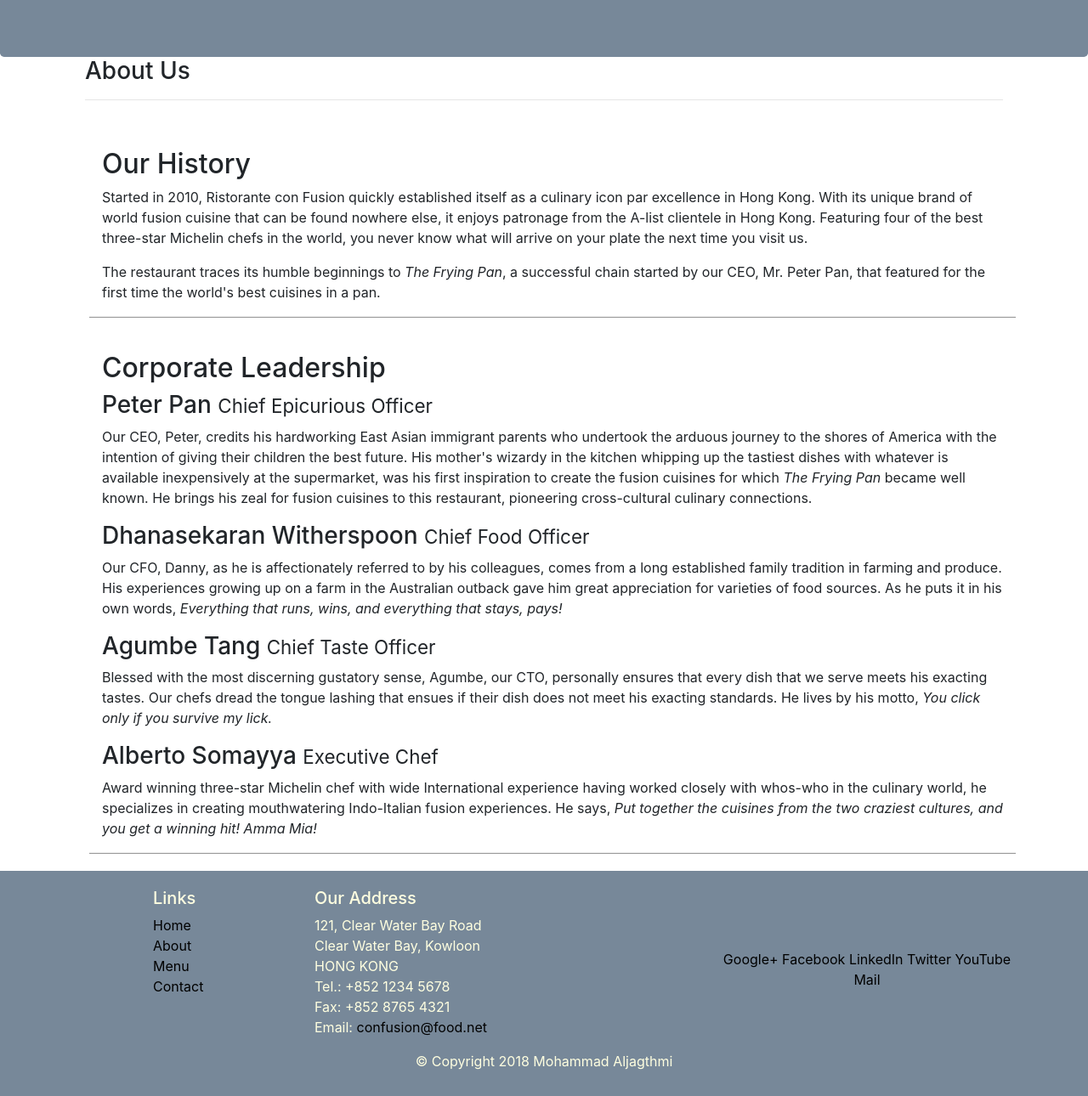
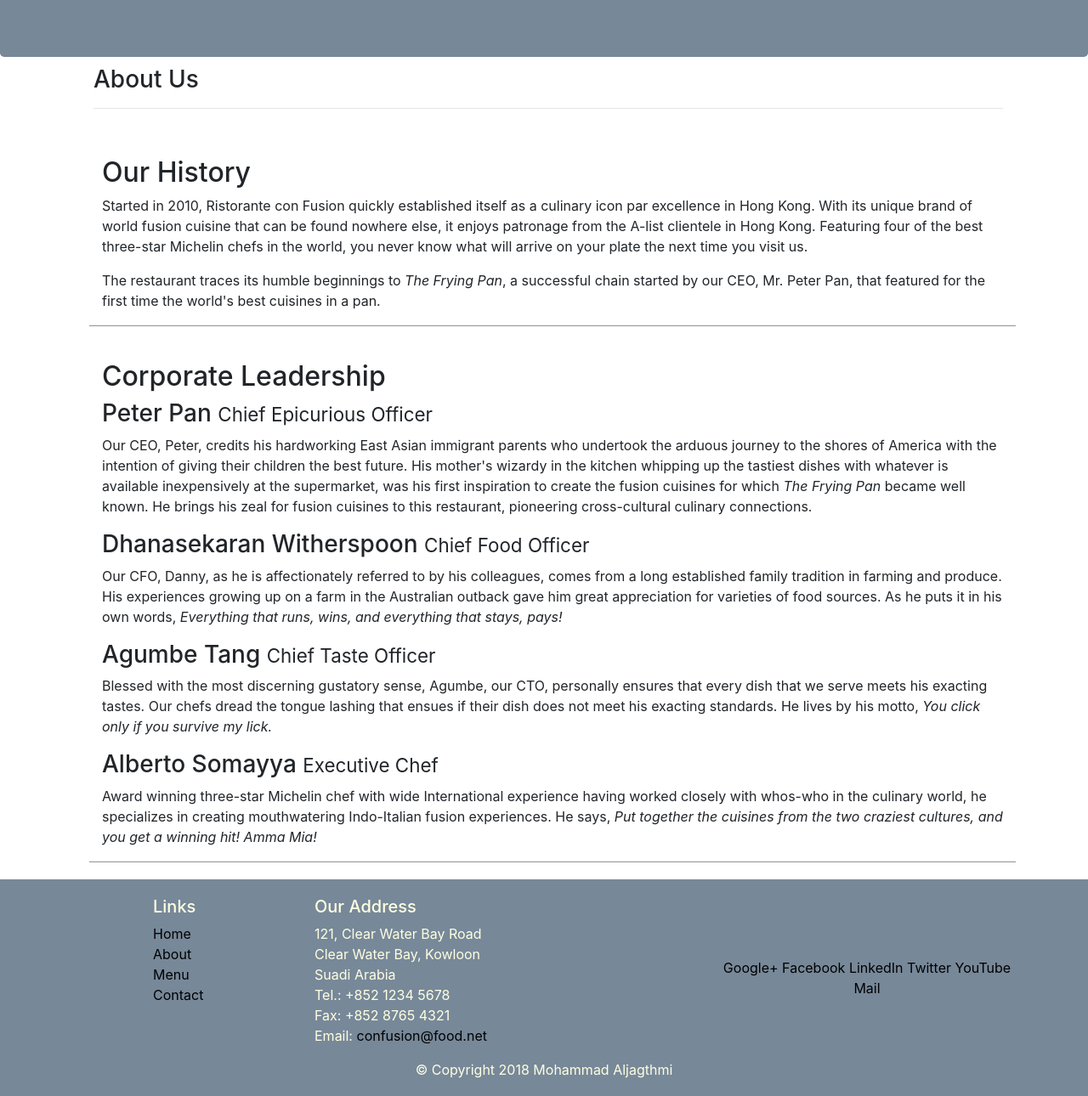
Before and after one commit to dvlprmo/design-website-bootstrap, a website: page index.html in a window 1280 px wide. Shown: the part 217-1507 px from the top of the page at 85% size. Drawn offline with nearby package versions, Linux system fonts and the light colour scheme.

Commit message:
Final product with some minor modifications.

```diff
--- a/index.html
+++ b/index.html
@@ -81,7 +81,7 @@
                     <address>
 		              121, Clear Water Bay Road<br>
 		              Clear Water Bay, Kowloon<br>
-		              HONG KONG<br>
+		              Suadi Arabia <br>
 		              Tel.: +852 1234 5678<br>
 		              Fax: +852 8765 4321<br>
 		              Email: <a href="mailto:confusion@food.net">confusion@food.net</a>
--- a/styles.css
+++ b/styles.css
@@ -4,7 +4,7 @@
 }
 
 .row-content{
-    margin: 0px auto;
+    margin: 10px 0px 0px 10px;
     padding: 0px 0px 0px 0px;
 
 }
```
